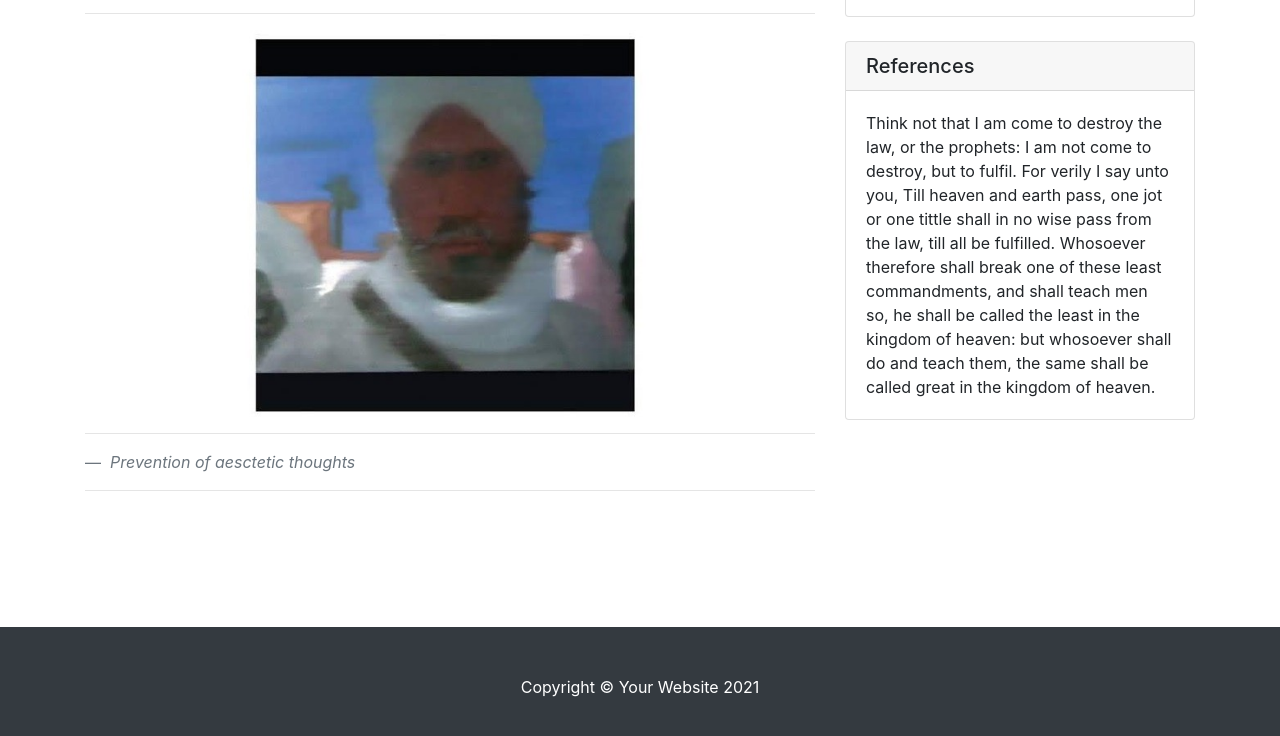
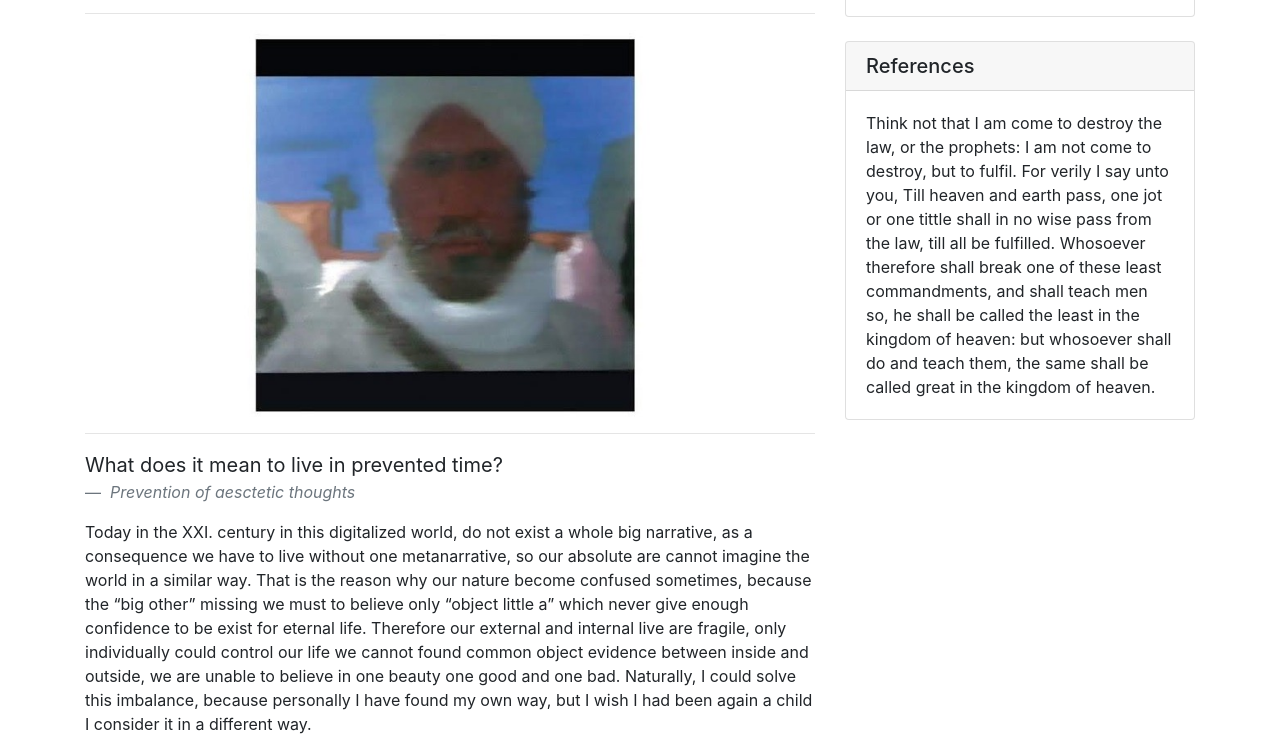
Before and after one commit to bankitomi26/anschlag, a website: page index.html in a window 1280 px wide. Shown: the part 226-962 px from the top of the page. Drawn offline with Linux system fonts and the light colour scheme.

Commit message:
Update index.html

```diff
--- a/index.html
+++ b/index.html
@@ -69,13 +69,13 @@
         <p class="lead"></p>
 
         <blockquote class="blockquote">
-          <p class="mb-0"></p>
+          <p class="mb-0">What does it mean to live in prevented time?</p>
           <footer class="blockquote-footer">
             <cite title="Source Title">Prevention of aesctetic thoughts</cite>
           </footer>
         </blockquote>
 
-        <p></p>
+        <p>Today in the XXI. century in this digitalized world, do not exist  a whole big narrative, as a consequence we have to live without one metanarrative, so our absolute are cannot imagine the world in a similar way. That is the reason why our nature become confused sometimes, because the “big other” missing we must to believe only “object little a” which never give enough confidence to be exist for eternal life.  Therefore our external and internal live are fragile, only individually could control our life we cannot found common object evidence between inside and outside, we are unable to believe in one beauty one good and one bad. Naturally, I could solve this imbalance, because personally I have found my own way, but I wish I had been again a child I consider it in a different way.</p>
 
         <p></p>
 
```
